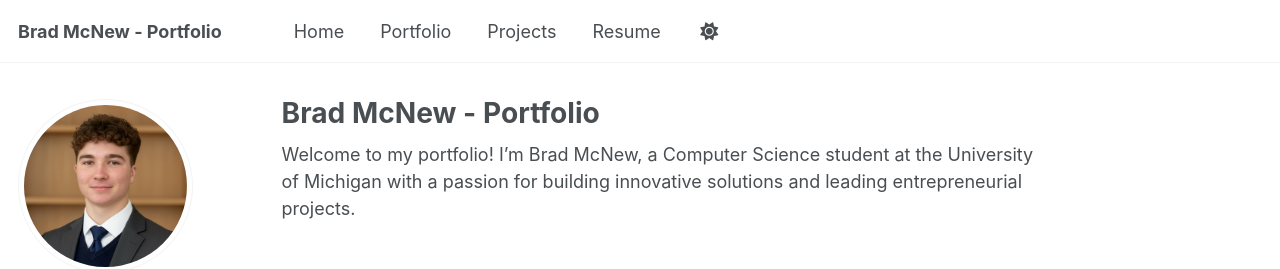
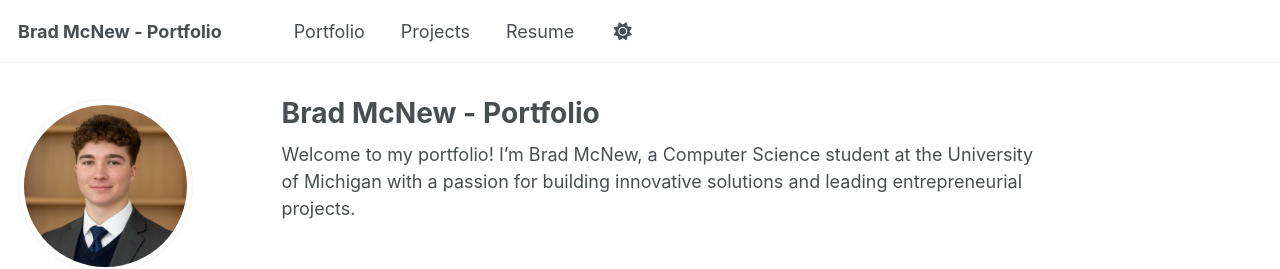
Before and after one commit to bradmcnew/bradmcnew.github.io, a Jekyll site: the page built from _pages/about.md, in a window 1280 px wide. Shown: the top 269 px of the page. Built offline with Jekyll 4.4.1, drawn with Linux system fonts in a browser that asks for light colours; a script that is not in the unit is left out.

Commit message:
refactor(navigation): remove Home link from header navigation

```diff
--- a/_data/navigation.yml
+++ b/_data/navigation.yml
@@ -5,9 +5,6 @@
 # prevent it from being included in the site.
 
 main:
-  - title: "Home"
-    url: /
-
   - title: "Portfolio"
     url: /portfolio/
 
```
